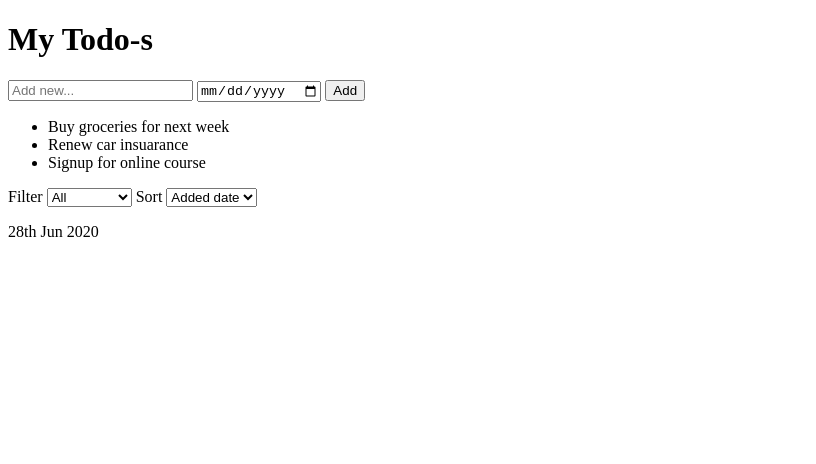
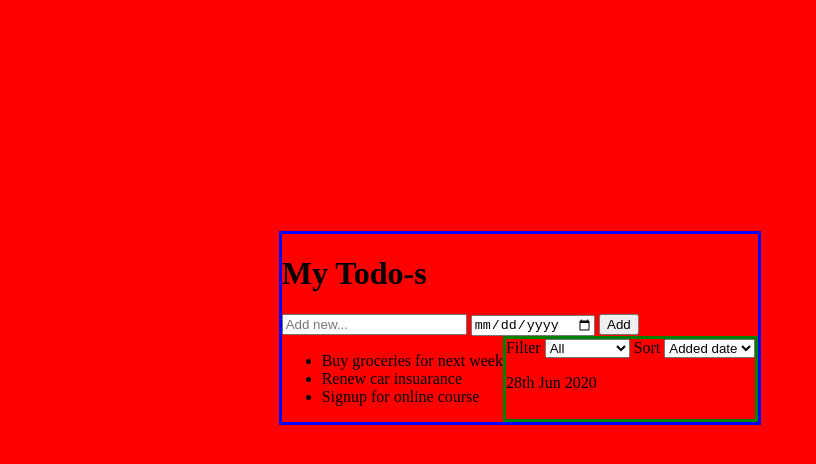
Before and after one commit to juliuswasajja/wordpress-bootcamp, a plain HTML site: page index.html in a window 1280 px wide. Shown: the whole page, without its empty margins (0-816 px from the left). Drawn offline with Linux system fonts and the light colour scheme.

Commit message:
assignment-2-css-start

```diff
--- a/index.html
+++ b/index.html
@@ -4,7 +4,7 @@
     <meta charset="UTF-8">
     <meta http-equiv="X-UA-Compatible" content="IE=edge">
     <meta name="viewport" content="width=device-width, initial-scale=1.0">
-    <link rel="styleshhet" type="text/css" href="style.css">
+    <link rel="stylesheet" type="text/css" href="styles.css">
     <title>To Do List</title>
 </head>
 <body>
--- /dev/null
+++ b/styles.css
@@ -0,0 +1,21 @@
+body {
+    background-color: red;
+    display: flex;
+    justify-content: center;
+    align-items: center;
+    height: 80vh;
+    width: 80vw;
+
+}
+
+.main-container {
+    border: 3px blue solid;
+}
+
+.to-do-list-items {
+    display: flex;
+}
+
+.to-do-list-filter-section {
+    border: 3px green solid;
+}
```
Also changed, not shown: style.css (deleted).
